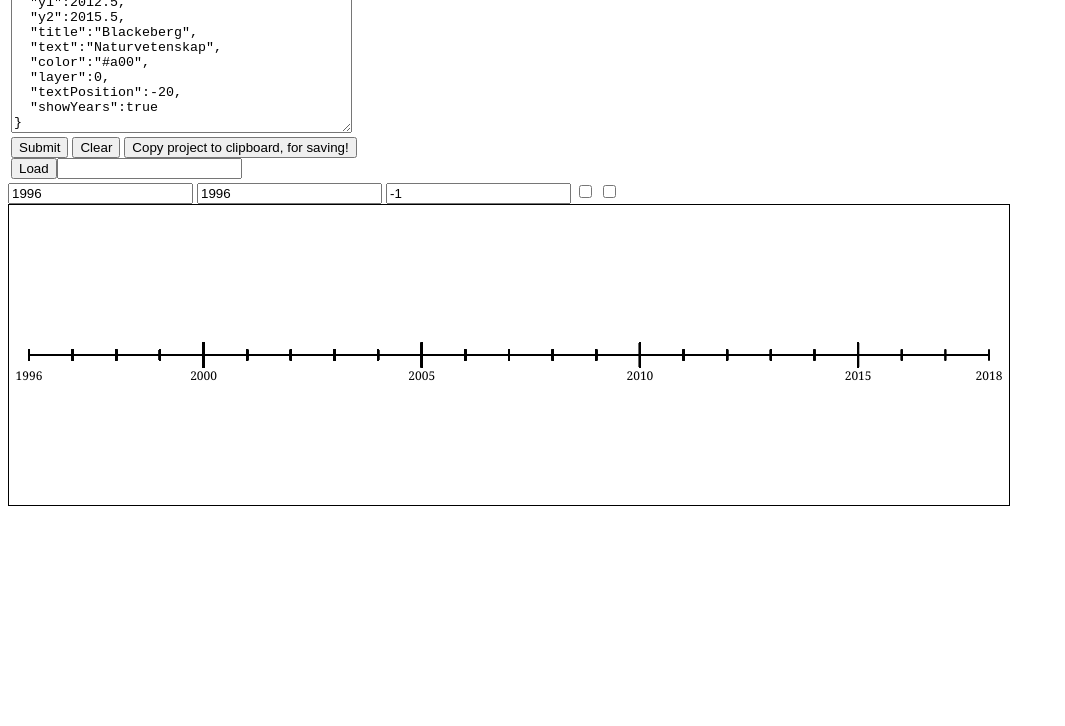
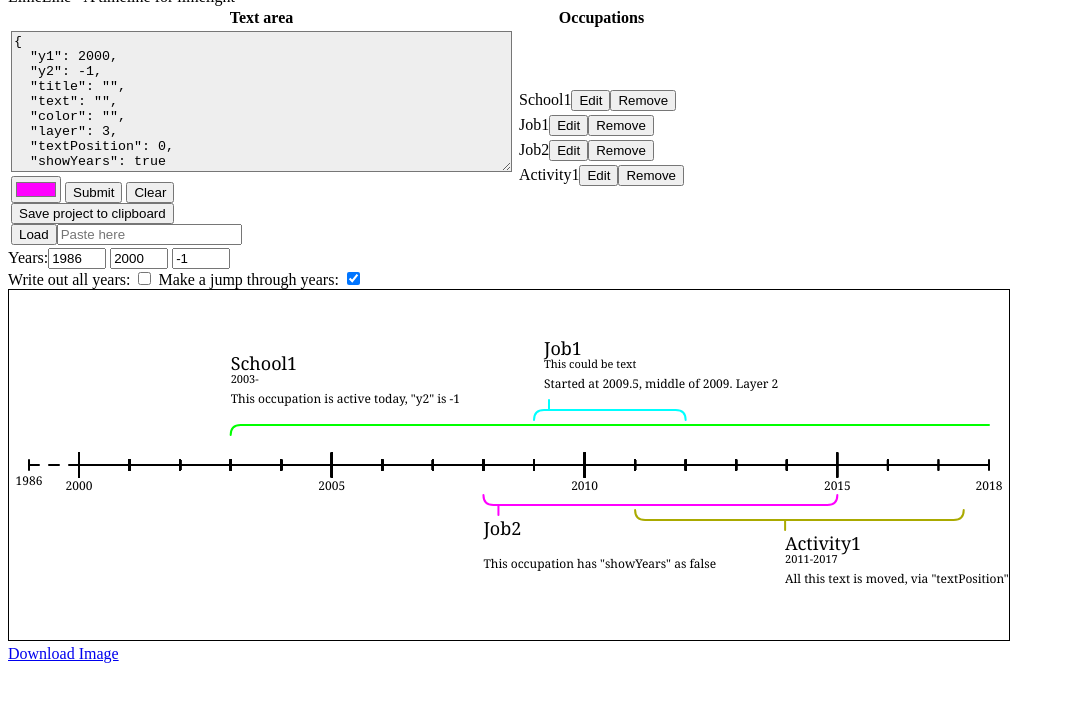
Before and after one commit to jacobsorme/limeline, a plain HTML site: page src/index.html in a window 1280 px wide. Shown: the part 74-800 px from the top of the page, without its empty margins (0-1065 px from the left). Drawn offline with Linux system fonts and the light colour scheme.

Commit message:
Many features added

```diff
--- /dev/null
+++ b/src/class.js
@@ -0,0 +1,258 @@
+function Timeline(canvas){
+  this.jobs = [];
+  this.canvas = canvas;
+  this.height = canvas.height;
+  this.width = canvas.width;
+  this.ctx = canvas.getContext("2d");
+  this.id = 1;
+  this.positions = [[]];
+  this.date = new Date();
+  this.margin = 20;
+  this.lmargin = 20;
+  this.rmargin = 20;
+}
+
+Timeline.prototype = {
+  downloadImage(){
+    document.getElementById("download").href = this.canvas.toDataURL('image/png');
+  },
+  getJobs: function(){
+    return JSON.stringify(this.jobs);
+  },
+  getId: function(){
+    return this.id++;
+  },
+  getY1: function(){
+    return document.getElementById("y1").value;
+  },
+  getY2: function(){
+    return document.getElementById("y2").value;
+  },
+  getY3: function(){
+    return document.getElementById("y3").value;
+  },
+  getPos: function(year,y2,y3){
+    return this.lmargin+((this.width-this.lmargin-this.rmargin)/(y3-y2)*(year-y2));
+  },
+  removeJob: function(id){
+    for(var i in this.jobs){
+      if(this.jobs[i].id ==id) this.jobs.splice(i,1);
+    }
+  },
+  between: function(n,x1,x2){
+    return Math.min(Math.max(n,x1),x2);
+  },
+
+
+  editJob: function(id){
+    var txt = "not found";
+    for(var i in this.jobs){
+      if(this.jobs[i].id ==id) {
+        txt = JSON.stringify(new LightJob(this.jobs[i]),null,2);
+      }
+    }
+    document.getElementById("textarea").value = txt;
+    this.removeJob(id);
+  },
+
+  render: function(){
+    // init
+    var y1 = this.getY1();
+    var y2 = this.getY2();
+    var y3 = this.getY3();
+    this.ctx.lineCap="round";
+    this.ctx.textBaseline="middle";
+    if(y3<0) y3 = this.date.getFullYear()+1;
+    this.positions.length = 5;
+    for(var i in this.positions){
+      this.positions[i].length = Math.max(y3-y2,0);
+      this.positions[i].fill(false);
+    }
+
+    if(document.getElementById("dotdotdot").checked){
+      this.lmargin = 70;
+    } else { this.lmargin = this.margin; }
+
+
+    this.ctx.fillStyle="#fff";
+    this.ctx.fillRect(0,0,this.width,this.height);
+    this.ctx.fillStyle="#000";
+    this.ctx.lineWidth =2;
+
+    // render timeline
+    this.ctx.strokeStyle ="#000000";
+    this.ctx.beginPath();
+    this.ctx.moveTo(this.lmargin,this.height/2);
+    this.ctx.lineTo(this.width-this.margin,this.height/2);
+    this.ctx.stroke();
+    //this.ctx.clearPath();
+
+    //render years and marks
+    this.ctx.textBaseline="alphabetic";
+    var length = 5;
+
+    //beginning, y1
+    if(document.getElementById("dotdotdot").checked) {
+      this.ctx.beginPath();
+      this.ctx.textAlign ="center";
+      this.ctx.font="12px Georgia";
+      this.ctx.fillText(y1,this.margin,this.height/2+20);
+      this.ctx.moveTo(this.margin,this.height/2-length);
+      this.ctx.lineTo(this.margin,this.height/2+length);
+      this.ctx.stroke();
+
+      this.ctx.beginPath();
+      this.ctx.moveTo(this.margin,this.height/2);
+      this.ctx.lineTo(this.margin+10,this.height/2);
+      this.ctx.moveTo(this.margin+20,this.height/2);
+      this.ctx.lineTo(this.margin+30,this.height/2);
+      this.ctx.moveTo(this.margin+40,this.height/2);
+      this.ctx.lineTo(this.margin+50,this.height/2);
+      this.ctx.stroke();
+    }
+
+
+    this.ctx.beginPath();
+    this.ctx.lineWidth=2;
+
+    this.ctx.font="12px Georgia";
+    this.ctx.textAlign ="center";
+    this.ctx.fillText(y2,this.lmargin,this.height/2+25);
+    this.ctx.fillText(y3,this.width-this.rmargin,this.height/2+25);
+
+    var x;
+    for(var i = y2;i <=y3;i++){
+      x = this.getPos(i,y2,y3);
+      length = 5;
+      if(i%5==0) {
+        if(i!=y2) this.ctx.fillText(i,x,this.height/2+25);
+        length = 12;
+      }
+      if(document.getElementById("allyears").checked && i%5!=0 && i!=y2 &&i!=y3) this.ctx.fillText(i,x,this.height/2+20);
+      this.ctx.moveTo(x,this.height/2-length);
+      this.ctx.lineTo(x,this.height/2+length);
+      this.ctx.stroke();
+    }
+
+    // render occupations & Interface
+    this.ctx.lineWidth=2;
+    document.getElementById("jobs").innerHTML ="";
+    for(var i in this.jobs){
+      var job = this.jobs[i];
+      //init
+
+
+
+      //Interface
+      var row = document.createElement("tr");
+      var data = document.createElement("td");
+      var div = document.createElement("div");
+      var remove = document.createElement("input");
+      var edit = document.createElement("input");
+      remove.type = "button";
+      edit.type = "button";
+      remove.value = "Remove";
+      edit.value = "Edit";
+
+      remove.onclick=this.removeJob.bind(this,this.jobs[i].id);
+      edit.onclick=this.editJob.bind(this,this.jobs[i].id);
+
+      div.innerHTML+= (this.jobs[i].title.length==0 ? " - " : this.jobs[i].title);
+      div.appendChild(edit);
+      div.appendChild(remove);
+      data.appendChild(div);
+      row.appendChild(data);
+
+      document.getElementById("jobs").appendChild(row);
+
+
+
+      // occupations
+      this.ctx.beginPath();
+      this.ctx.textBaseline="middle";
+      this.ctx.strokeStyle=this.jobs[i].color;
+      this.ctx.translate(0,job.getLayer());
+
+      this.ctx.moveTo(this.getPos(job.y1,y2,y3),this.height/2-(10*job.getLayerSign()));
+      this.ctx.quadraticCurveTo(this.getPos(job.y1,y2,y3),this.height/2,this.getPos(job.y1,y2,y3)+10,this.height/2);
+      if(job.y2<0){
+        this.ctx.lineTo(this.getPos(this.date.getFullYear()+(this.date.getMonth()/11),y2,y3),this.height/2);
+      } else {
+        this.ctx.lineTo(this.getPos(job.y2,y2,y3)-10,this.height/2);
+        this.ctx.quadraticCurveTo(this.getPos(job.y2,y2,y3),this.height/2,this.getPos(job.y2,y2,y3),this.height/2-(10*job.getLayerSign()));
+      }
+      // If this thingy is of type seasonal - dont draw the pin!
+      if(job.text!=""){
+        // The pin should be positioned between start of activity and end of activity.
+        this.ctx.moveTo(this.getPos(job.y1,y2,y3)+this.between(job.textPosition,15,this.getPos(job.y2,y2,y3)-this.getPos(job.y1,y2,y3)-15),this.height/2);
+        this.ctx.lineTo(this.getPos(job.y1,y2,y3)+this.between(job.textPosition,15,this.getPos(job.y2,y2,y3)-this.getPos(job.y1,y2,y3)-15),(10*job.getLayerSign())+this.height/2);
+      }
+
+
+
+      this.ctx.stroke();
+
+      this.ctx.translate(job.textPosition,0);
+      //title
+      if(job.text!=""){
+        this.ctx.font="18px Georgia";
+        this.ctx.textAlign ="left";
+        this.ctx.fillText(this.jobs[i].title,this.getPos(this.jobs[i].y1,y2,y3),this.height/2+25+(85*job.isLayerOver()));
+      }
+
+      //years
+      this.ctx.font="11px Georgia";
+      if(typeof job.showYears === "boolean" && job.showYears){
+        var str1 = this.jobs[i].y1+"";
+        var str2 = this.jobs[i].y2+"";
+        if(str2==-1) str2="";
+        this.ctx.fillText(str1.substring(0,4)+"-"+str2.substring(0,4),this.getPos(this.jobs[i].y1,y2,y3),this.height/2+40+(85*job.isLayerOver()));
+      } else if(typeof job.showYears === "string"){
+        this.ctx.fillText(job.showYears,this.getPos(this.jobs[i].y1,y2,y3),this.height/2+40+(85*job.isLayerOver()));
+      }
+      //text
+      this.ctx.font="12px Georgia";
+      this.ctx.fillText(this.jobs[i].text,this.getPos(this.jobs[i].y1,y2,y3),this.height/2+60+(85*job.isLayerOver()));
+
+
+      this.ctx.translate(-1*job.textPosition,-job.getLayer());
+    }
+  }
+}
+
+function LightJob(Job){
+  this.y1 = Job.y1;
+  this.y2 = Job.y2;
+  this.title = Job.title;
+  this.text = Job.text;
+  this.color = Job.color;
+  this.layer = Job.layer;
+  this.textPosition = Job.textPosition;
+  this.showYears = Job.showYears;
+}
+
+function Job(id,input){
+  this.id = id;
+  this.y1 = input.y1;
+  this.y2 = input.y2;
+  this.title = input.title;
+  this.text = input.text;
+  this.color = input.color;
+  this.layer = input.layer;
+  this.layers = [-85,-70,-55,-40,40,55,70,85];
+  this.textPosition = input.textPosition;
+  this.showYears = input.showYears;
+}
+
+
+Job.prototype = {
+  getLayer: function(){
+    return this.layers[Math.max(0,this.layer)];
+  },
+  getLayerSign: function(){
+    return Math.max(Math.min(1,this.getLayer()),-1);
+  },
+  isLayerOver: function(){
+    return Math.min(this.getLayerSign(),0);
+  }
+}
--- a/src/index.html
+++ b/src/index.html
@@ -1,7 +1,23 @@
 <!doctype html>
 <html>
+<head>
+<style>
+  .occupations {
+    background-color: #f00;
+    border: 1px solid #000;
+    width:300px;
+  }
+  .interface_buttons {
+    display: block;
+    margin-right: 0px;
+  }
+
+</style>
+</head>
 <body>
 <meta charset="utf-8">
+<img src="logo1.png" height="50px">
+<br>
 LimeLine - A timeline for limelight<br>
 
 <table>
@@ -9,293 +25,58 @@ LimeLine - A timeline for limelight<br>
   <th>Occupations</th>
   <tr>
     <td>
-      <textarea id="textarea" rows="10" cols="40">
-{
-  "y1":2012.5,
-  "y2":2015.5,
-  "title":"Blackeberg",
-  "text":"Naturvetenskap",
-  "color":"#a00",
-  "layer":0,
-  "textPosition":-20,
-  "showYears":true
-}
-    </textarea><br>
+      <textarea id="textarea" rows="9" cols="60" spellcheck="false" style="background:#eee"></textarea><br>
+      <input type="color" value="#ff00ff">
       <input type="button" onclick="submit()" value="Submit">
-      <input type="button" onclick="clear()" value="Clear">
-      <input type="button" id="copy" value="Copy project to clipboard, for saving!"><br>
-      <input type="button" onclick="load()" value="Load"><input id="load" type="text">
+      <input type="button" onclick="clearTextarea()" value="Clear"><br>
+      <input type="button" id="copy" value="Save project to clipboard"><br>
+      <input type="button" onclick="load()" value="Load"><input id="load" type="text" placeholder="Paste here">
     </td>
     <td>
-      <table id="jobs">
+      <table id="jobs" style="display:block">
       </table>
     </td>
 </table>
 
-<input type="number" autocomplete="false" value="1996" id="y1">
-<input type="number" autocomplete="false" value="1996" id="y2">
-<input type="number" autocomplete="false" value="-1" id="y3">
-<input type="checkbox" autocomplete="false" value="Write all years" id="allyears">
-<input type="checkbox" autocomplete="false" value="Write all years" id="dotdotdot">
+Years:<input type="number" autocomplete="false" value="1986" id="y1" style="width:50px">
+<input type="number" autocomplete="false" value="2000" id="y2" style="width:50px">
+<input type="number" autocomplete="false" value="-1" id="y3" style="width:50px"><br>
+Write out all years: <input type="checkbox" autocomplete="false" value="Write all years" id="allyears">
+Make a jump through years: <input type="checkbox" checked autocomplete="false" value="Write all years" id="dotdotdot">
 <br>
 
 
-<canvas id="canvas" width="1000" height="300" style="border:1px solid #000000;">
+
+<canvas id="canvas" width="1000" height="350" style="border:1px solid #000000;">
 Your browser does not support the HTML5 canvas tag.
 </canvas>
-
-
-<script>
-function Timeline(canvas){
-  this.jobs = [];
-  this.canvas = canvas;
-  this.height = canvas.height;
-  this.width = canvas.width;
-  this.ctx = canvas.getContext("2d");
-  this.id = 1;
-  this.positions = [[]];
-  this.date = new Date();
-  this.margin = 20;
-  this.lmargin = 20;
-  this.rmargin = 20;
-}
-
-Timeline.prototype = {
-  init: function(){
-
-
-  },
-  getJobs: function(){
-    return JSON.stringify(this.jobs);
-  },
-  getId: function(){
-    return this.id++;
-  },
-  getY1: function(){
-    return document.getElementById("y1").value;
-  },
-  getY2: function(){
-    return document.getElementById("y2").value;
-  },
-  getY3: function(){
-    return document.getElementById("y3").value;
-  },
-  getPos: function(year,y2,y3){
-    return this.lmargin+((this.width-this.lmargin-this.rmargin)/(y3-y2)*(year-y2));
-  },
-  removeJob: function(id){
-    for(var i in this.jobs){
-      if(this.jobs[i].id ==id) this.jobs.splice(i,1);
-    }
-  },
-
-
-  editJob: function(id){
-    var txt = "not found";
-    for(var i in this.jobs){
-      if(this.jobs[i].id ==id) {
-        txt = JSON.stringify(new LightJob(this.jobs[i]),null,2);
-      }
-    }
-    document.getElementById("textarea").value = txt;
-    this.removeJob(id);
-  },
-
-  render: function(){
-    // init
-    var y1 = this.getY1();
-    var y2 = this.getY2();
-    var y3 = this.getY3();
-    this.ctx.lineCap="round";
-    this.ctx.textBaseline="middle";
-    if(y3<0) y3 = this.date.getFullYear()+1;
-    this.positions.length = 5;
-    for(var i in this.positions){
-      this.positions[i].length = Math.max(y3-y2,0);
-      this.positions[i].fill(false);
-    }
-
-    if(document.getElementById("dotdotdot").checked){
-      this.lmargin = 70;
-    } else { this.lmargin = this.margin; }
+<br><a id="download" href="#" onclick="timeline.downloadImage()" download="limeline.png">Download Image</a>
 
 
 
-    this.ctx.clearRect(0,0,this.width,this.height);
-    this.ctx.fillStyle="#000000";
-    this.ctx.lineWidth =2;
-
-    // render timeline
-    this.ctx.strokeStyle ="#000000";
-    this.ctx.beginPath();
-    this.ctx.moveTo(this.lmargin,this.height/2);
-    this.ctx.lineTo(this.width-this.margin,this.height/2);
-    this.ctx.stroke();
-    //this.ctx.clearPath();
-
-    //render years and marks
-    this.ctx.textBaseline="alphabetic";
-    var length = 5;
-
-    //beginning, y1
-    if(document.getElementById("dotdotdot").checked) {
-      this.ctx.beginPath();
-      this.ctx.textAlign ="center";
-      this.ctx.font="12px Georgia";
-      this.ctx.fillText(y1,this.margin,this.height/2+15);
-      this.ctx.moveTo(this.margin,this.height/2-length);
-      this.ctx.lineTo(this.margin,this.height/2+length);
-      this.ctx.stroke();
-
-      this.ctx.beginPath();
-      this.ctx.moveTo(this.margin,this.height/2);
-      this.ctx.lineTo(this.margin+10,this.height/2);
-      this.ctx.moveTo(this.margin+20,this.height/2);
-      this.ctx.lineTo(this.margin+30,this.height/2);
-      this.ctx.moveTo(this.margin+40,this.height/2);
-      this.ctx.lineTo(this.margin+50,this.height/2);
-      this.ctx.stroke();
-    }
-
-
-    this.ctx.beginPath();
-    this.ctx.lineWidth=2;
-
-    this.ctx.font="12px Georgia";
-    this.ctx.textAlign ="center";
-    this.ctx.fillText(y2,this.lmargin,this.height/2+25);
-    this.ctx.fillText(y3,this.width-this.rmargin,this.height/2+25);
-
-    var x;
-    for(var i = y2;i <=y3;i++){
-      x = this.getPos(i,y2,y3);
-      length = 5;
-      if(i%5==0) {
-        if(i!=y2) this.ctx.fillText(i,x,this.height/2+25);
-        length = 12;
-      }
-      if(document.getElementById("allyears").checked && i%5!=0 && i!=y2 &&i!=y3) this.ctx.fillText(i,x,this.height/2+20);
-      this.ctx.moveTo(x,this.height/2-length);
-      this.ctx.lineTo(x,this.height/2+length);
-      this.ctx.stroke();
-    }
-
-    // render occupations & Interface
-    this.ctx.lineWidth=2;
-    document.getElementById("jobs").innerHTML ="";
-    for(var i in this.jobs){
-      var job = this.jobs[i];
-      //init
 
 
 
-      //Interface
-      var row = document.createElement("tr");
-      var data = document.createElement("td");
-      var div = document.createElement("div");
-      var remove = document.createElement("input");
-      var edit = document.createElement("input");
-      remove.type = "button";
-      edit.type = "button";
-      remove.value = "Remove";
-      edit.value = "Edit";
-      remove.onclick=this.removeJob.bind(this,this.jobs[i].id);
-      edit.onclick=this.editJob.bind(this,this.jobs[i].id);
 
-      div.innerHTML+=this.jobs[i].title;
-      div.appendChild(remove);
-      div.appendChild(edit);
-      data.appendChild(div);
-      row.appendChild(data);
-
-      document.getElementById("jobs").appendChild(row);
-
-
-
-      // occupations
-      this.ctx.beginPath();
-      this.ctx.textBaseline="middle";
-      this.ctx.strokeStyle=this.jobs[i].color;
-      this.ctx.translate(0,job.getLayer());
-
-      this.ctx.moveTo(this.getPos(job.y1,y2,y3),this.height/2-(10*job.getLayerSign()));
-      this.ctx.quadraticCurveTo(this.getPos(job.y1,y2,y3),this.height/2,this.getPos(this.jobs[i].y1,y2,y3)+10,this.height/2);
-      if(job.y2<0){
-        this.ctx.lineTo(this.getPos(this.date.getFullYear()+(this.date.getMonth()/11),y2,y3),this.height/2);
-      } else {
-        this.ctx.lineTo(this.getPos(job.y2,y2,y3)-10,this.height/2);
-        this.ctx.quadraticCurveTo(this.getPos(job.y2,y2,y3),this.height/2,this.getPos(job.y2,y2,y3),this.height/2-(10*job.getLayerSign()));
-      }
-
-      this.ctx.stroke();
-
-      this.ctx.translate(job.textPosition,0);
-      //title
-      this.ctx.font="18px Georgia";
-      this.ctx.textAlign ="left";
-      this.ctx.fillText(this.jobs[i].title,this.getPos(this.jobs[i].y1,y2,y3),this.height/2+25+(85*job.isLayerOver()));
-      //years
-      if(job.showYears){
-        this.ctx.font="11px Georgia";
-        var str1 = this.jobs[i].y1+"";
-        var str2 = this.jobs[i].y2+"";
-        if(str2==-1) str2="";
-        this.ctx.fillText(str1.substring(0,4)+"-"+str2.substring(0,4),this.getPos(this.jobs[i].y1,y2,y3),this.height/2+40+(85*job.isLayerOver()));
-      }
-      //text
-      this.ctx.font="12px Georgia";
-      this.ctx.fillText(this.jobs[i].text,this.getPos(this.jobs[i].y1,y2,y3),this.height/2+60+(85*job.isLayerOver()));
-
-
-      this.ctx.translate(-1*job.textPosition,-job.getLayer());
-    }
-
-  }
-}
-
-function LightJob(Job){
-  this.y1 = Job.y1;
-  this.y2 = Job.y2;
-  this.title = Job.title;
-  this.text = Job.text;
-  this.color = Job.color;
-  this.layer = Job.layer;
-  this.textPosition = Job.textPosition;
-  this.showYears = Job.showYears;
-}
-
-function Job(id,input){
-  this.id = id;
-  this.y1 = input.y1;
-  this.y2 = input.y2;
-  this.title = input.title;
-  this.text = input.text;
-  this.color = input.color;
-  this.layer = input.layer;
-  this.layers = [-50,-45,-40,40,45,50];
-  this.textPosition = input.textPosition;
-  this.showYears = input.showYears;
-}
-
-Job.prototype = {
-  getLayer: function(){
-    return this.layers[Math.max(0,this.layer)];
-  },
-  getLayerSign: function(){
-    return Math.max(Math.min(1,this.getLayer()),-1);
-  },
-  isLayerOver: function(){
-    return Math.min(this.getLayerSign(),0);
-  }
-}
-
-
+<script src="class.js"></script>
+<script>
   var canvas = document.getElementById("canvas");
 
   var timeline = new Timeline(canvas);
 
-  [{"id":11,"y1":2015.7,"y2":-1,"title":"KTH","text":"Civilingenjör Datateknik","color":"#00e","layer":3,"layers":[-50,-45,-40,40,45,50],"textPosition":0,"showYears":true},{"id":12,"y1":2012.7,"y2":2016.5,"title":"Kanel","text":"swag","color":"#0f0","layer":2,"layers":[-50,-45,-40,40,45,50],"textPosition":0,"showYears":true},{"id":13,"y1":2015.7,"y2":2017,"title":"Ostbågar","text":"Jag gillar ostbågar","color":"#aa0","layer":1,"layers":[-50,-45,-40,40,45,50],"textPosition":0,"showYears":true},{"id":14,"y1":2013.2,"y2":2013.7,"title":"Sommarjobb","text":"ok","color":"#f0f","layer":3,"layers":[-50,-45,-40,40,45,50],"textPosition":0,"showYears":true}]
+  var test1 = {y1:2003,y2:-1,title:"School1",text:"This occupation is active today, \"y2\" is -1",color:"#0f0",layer:3,textPosition:0,showYears:true};
+  var test2 = {y1:2009,y2:2012,title:"Job1",text:"Started at 2009.5, middle of 2009. Layer 2",color:"#0ff",layer:2,textPosition:10,showYears:"This could be text"};
+  var test3 = {y1:2008,y2:2015,title:"Job2",text:"This occupation has \"showYears\" as false",color:"#f0f",layer:4,textPosition:0,showYears:false};
+  var test4 = {y1:2011,y2:2017.5,title:"Activity1",text:"All this text is moved, via \"textPosition\"",color:"#aa0",layer:5,textPosition:150,showYears:true};
 
+
+  timeline.jobs.push(new Job(timeline.getId(),test1));
+  timeline.jobs.push(new Job(timeline.getId(),test2));
+  timeline.jobs.push(new Job(timeline.getId(),test3));
+  timeline.jobs.push(new Job(timeline.getId(),test4));
+
+
+  clearTextarea();
   document.getElementById("copy").addEventListener('click',function(event){
     var temp = document.createElement("textarea");
     //console.log(timeline.jobs);
@@ -322,15 +103,22 @@ Job.prototype = {
     for(var i in input){
       timeline.jobs.push(new Job(timeline.getId(),input[i]));
     }
+    document.getElementById("load").value ="";
   }
 
   function submit(){
-    var job = new Job(timeline.getId(),JSON.parse(document.getElementById("textarea").value));
-    timeline.jobs.push(job);
+    console.log("bitsh");
+    try {
+      var job = new Job(timeline.getId(),JSON.parse(document.getElementById("textarea").value));
+      timeline.jobs.push(job);
+    } catch(err) {
+      console.log(err.message);
+    }
   }
 
-  function clear(){
-    document.getElementById("textarea").value = "ass";
+  function clearTextarea(){
+    console.log("bitsh");
+    document.getElementById("textarea").value = "{\n  \"y1\": "+timeline.getY2()+",\n  \"y2\": "+timeline.getY3()+",\n  \"title\": \"\",\n  \"text\": \"\",\n  \"color\": \"\",\n  \"layer\": 3,\n  \"textPosition\": 0,\n  \"showYears\": true\n}";
   }
 
 </script>
```
Also changed, not shown: pics/Namnlös.png (added), pics/drawing.svg (added), pics/logo1.svg (added), pics/logo10.png (added), pics/logo2.png (added), pics/logookok.png (added), pics/logoröv.png (added), src/logo1.png (added), src/style.css (added).
